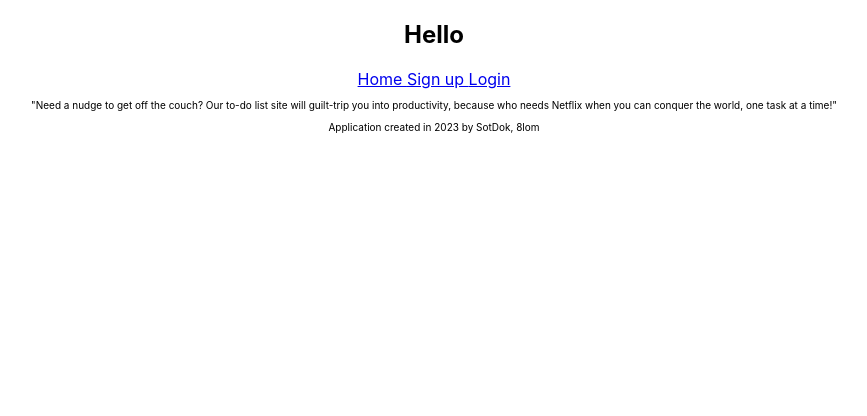
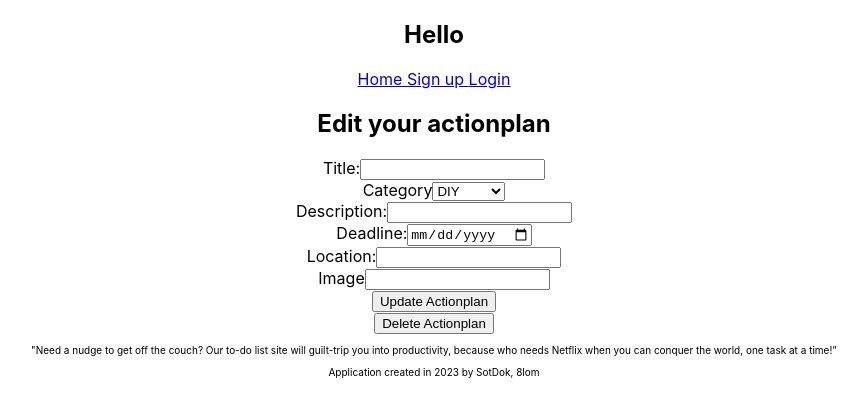
Before and after one commit to MyActionPlan-project/MyActionPlan-client, a React (Create React App) app: page /actionplans/edit/1 in a window 1280 px wide. Shown: the top 416 px of the page, without its empty margins (206-1073 px from the left). Built offline with nearby package versions, Linux system fonts and the light colour scheme; no server answers.

Commit message:
finished with the edit and delete functionality

```diff
--- a/src/App.js
+++ b/src/App.js
@@ -9,8 +9,9 @@ import LoginPage from './pages/LoginPage';
 import SignupPage from './pages/SignupPage';
 import AddStep from './components/AddStep';
 import AddActionplan from './components/AddActionplan';
-import ActionplanDetails from './pages/ActionplanDetails';
 import IsPrivate from './components/IsPrivate';
+import ActionplanDetails from './pages/ActionplanDetailsPage';
+import EditActionPlan from './pages/EditActionplanPage';
 
 function App() {
   return (
@@ -24,6 +25,7 @@ function App() {
         <Route path='/addactionplan' element ={ <IsPrivate><AddActionplan /> </IsPrivate>} />
         <Route path='/addstep' element={ <AddStep />} />
         <Route path='/actionplans/:actionplanId' element={<ActionplanDetails />}/>
+        <Route path='/actionplans/edit/:actionplanId' element={<EditActionPlan />} />
       </Routes>
     <Footer/>
     </div>
--- /dev/null
+++ b/src/pages/EditActionplanPage.js
@@ -0,0 +1,124 @@
+import { useEffect, useState } from "react";
+import axios from "axios";
+import { useParams, useNavigate } from "react-router-dom";
+
+const API_URL = "http://localhost:5005";
+
+function EditActionPlan(){
+  const [title, setTitle] = useState('');
+  const [category, setCategory] = useState('DIY');
+  const [description, setDescription] = useState('');
+  const [deadline, setDeadline] = useState('');
+  const [location, setLocation] = useState('');
+  const [image, setImage] = useState('');
+
+
+  const navigate = useNavigate();
+  const { actionplanId } = useParams();
+
+
+  useEffect(() => {
+    const storedToken = localStorage.getItem("authToken");
+
+   axios
+   .get(
+     `${API_URL}/api/actionplans/${actionplanId}`,
+     { headers: { Authorization: `Bearer ${storedToken}` } }
+   )
+   .then((response) => {
+    const oneActionplan = response.data;
+    setTitle(oneActionplan.title);
+    setCategory(oneActionplan.category);
+    setDescription(oneActionplan.description);
+    setDeadline(oneActionplan.deadline);
+    setLocation(oneActionplan.location);
+    setImage(oneActionplan.image);
+   })
+   .catch((error) => console.log(error));
+  }, [actionplanId]);
+
+
+
+
+const handleFormSubmit = (e) => {
+  e.preventDefault();
+  const requestBody = { title, category, description, deadline, location, image }
+
+  const storedToken = localStorage.getItem('authToken');
+
+  axios
+      .put(
+        `${API_URL}/api/actionplans/${actionplanId}`,
+        requestBody,
+        { headers: { Authorization: `Bearer ${storedToken}` } }
+      )
+      .then((response) => {
+        navigate(`/actionplans/${actionplanId}`)
+      });
+    };
+
+    const deleteActionplan = () => {
+
+      const storedToken = localStorage.getItem('authToken');
+
+      axios
+      .delete(
+        `${API_URL}/api/actionplans/${actionplanId}`,
+        { headers: { Authorization: `Bearer ${storedToken}` } }
+      )
+      .then(() => navigate("/actionplans"))
+      .catch((err) => console.log(err));
+  };
+
+  return (
+    <div className="EdidActionplanPage">
+      <h2>Edit your actionplan</h2>
+
+      <form onSubmit={handleFormSubmit}>
+
+        <div>
+          <label>Title:</label>
+            <input type="text" name="title" value={title} onChange={(e) => setTitle(e.target.value)} />
+        </div>
+
+        <div>
+          <label>Category</label>
+            <select name="category"  onChange={(e) => { setCategory(e.target.value) }} required>
+               <option value="DIY">DIY</option>
+               <option value="Vacation">Vacation</option>
+               <option value="Event">Event</option>
+               <option value="Training">Training</option>
+               <option value="Other">Other</option>
+            </select>
+        </div>
+
+                <div>
+                    <label>Description:</label>
+                    <input type="textarea" name="description" value={description} onChange={(e) => { setDescription(e.target.value) }} />
+                </div>
+
+                <div>
+                    <label>Deadline:</label>
+                    <input type="date" name="deadline" value={deadline} onChange={(e) => { setDeadline(e.target.value) }} />
+                </div>
+
+                <div>
+                    <label>Location:</label>
+                    <input type="text" name="location" value={location} onChange={(e) => { setLocation(e.target.value) }} />
+                </div>
+
+                <div>
+                    <label>Image</label>
+                    <input type="text" name="image" value={image} onChange={(e) => { setImage(e.target.value) }} />
+                </div>
+
+      <button type="Submit">Update Actionplan</button>
+      </form>
+
+      <button onClick={deleteActionplan}>Delete Actionplan</button>
+    </div>
+  )
+
+  }
+
+export default EditActionPlan;
```
Also changed, not shown: src/pages/ActionplanDetailsPage.js (renamed from src/pages/ActionplanDetails.js).
